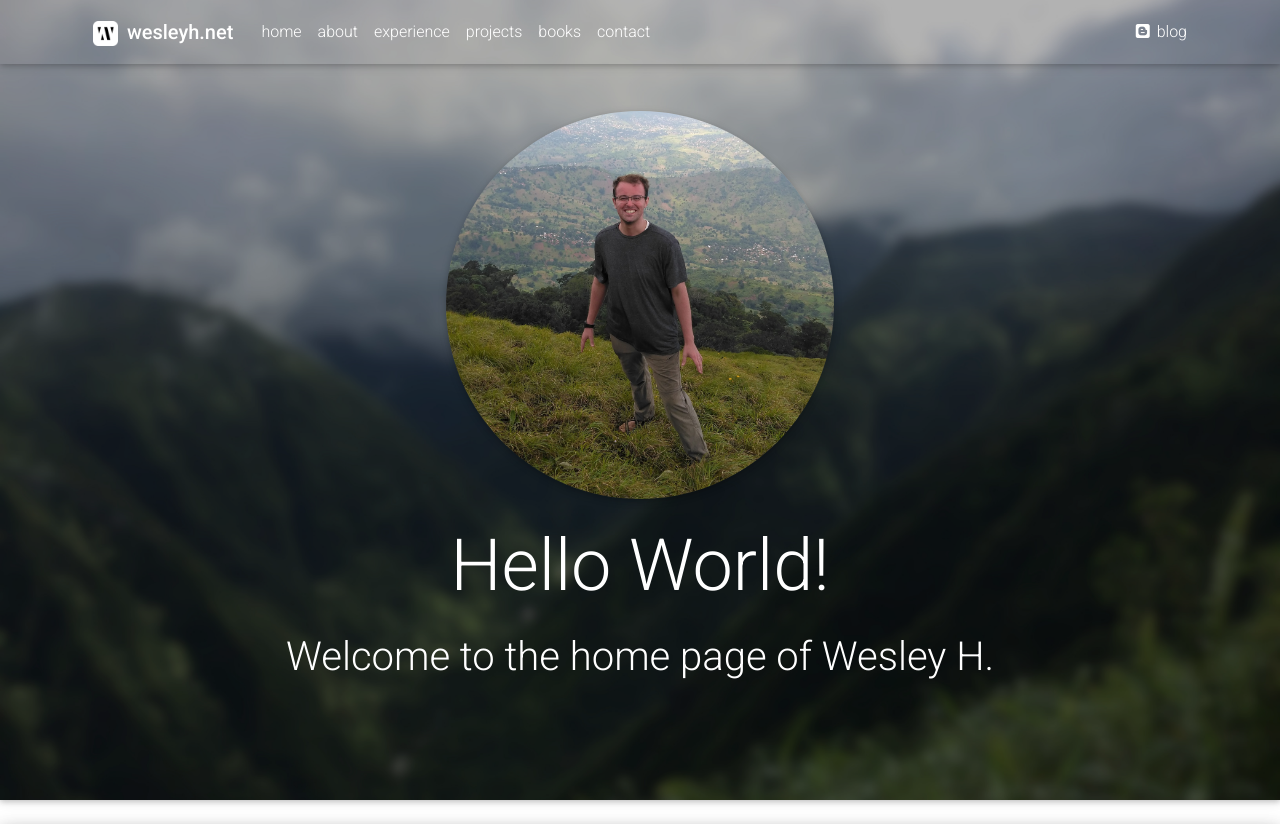
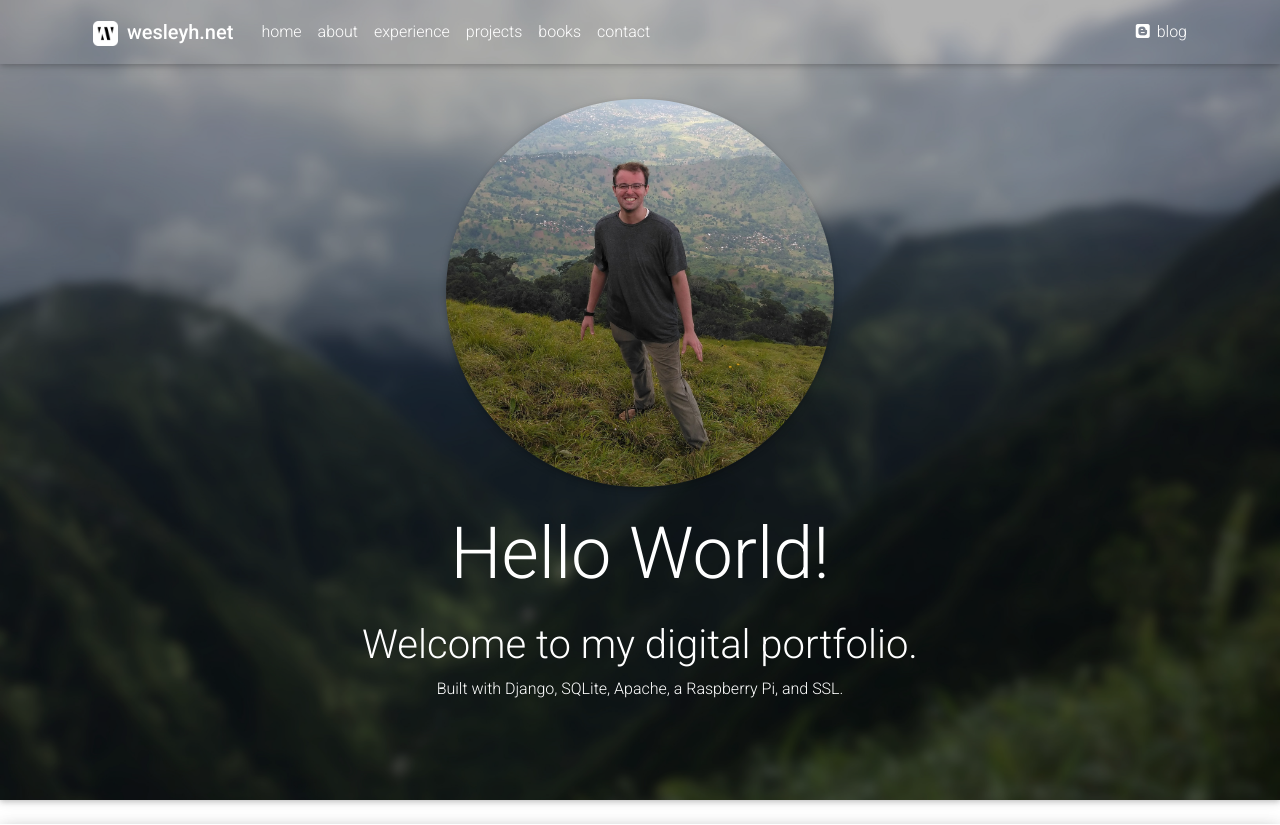
Before and after one commit to wesleyh-dev/django-website, a Django app: template home/templates/home/index.html in a window 1280 px wide. Shown: the top 825 px of the page. Run offline with Django 3.2, Linux system fonts and the light colour scheme; the template is opened without the code that fills it, so the values that code supplies are empty; some libraries are stand-ins or nearby versions.

Commit message:
language adjustments

```diff
--- a/home/templates/home/index.html
+++ b/home/templates/home/index.html
@@ -2,6 +2,7 @@
 
 {% block content %}
 {% load static %}
+
 
 <header id="home">
     <nav id="navbar" class="navbar fixed-top navbar-expand-lg navbar-dark scrolling-navbar transparent">
@@ -51,7 +52,8 @@
                 <div class="container white-text wow fadeInUp text-center">
                     <img src="{% static 'images/profile/landing-prof.jpg' %}" class="rounded-circle z-depth-1 m-auto" style="width: 35%;">
                     <h1 class="display-3 my-4">Hello World!</h1>
-                    <h1 class="h1-responsive">Welcome to the home page of Wesley H.</h1>
+                    <h1 class="h1-responsive">Welcome to my digital portfolio.</h1>
+                    <p class="">Built with Django, SQLite, Apache, a Raspberry Pi, and SSL.</p>
                 </div>
             </div>
         </div>
@@ -89,7 +91,7 @@
 
                         <!-- Grid column -->
                         <div class="col-xl-10 col-md-11 col-10 text-left">
-                            <p class="">My passion for computer science began when I took an introductory CS course during my junior year of college at the suggestion of my roommate. I didn't know what I was getting into at the time, but this course, along with deeply inspiring and passionate professors, sparked a flame that has persisted my entire life. Since then, I earned my Bachelor of Science in Mathematics and Computer Science from Emory University in 2018. With this strong, technical background, I am more than capable of adapting to an ever-expanding technology landscape.</p>
+                            <p >My passion for computer science began when I took an introductory CS course during my junior year of college at the suggestion of my roommate. I didn't know what I was getting into at the time, but this course, along with deeply inspiring and passionate professors, sparked a flame that has persisted my entire life. Since then, I earned my Bachelor of Science in Mathematics and Computer Science from Emory University in 2018. With this strong, technical background, I am more than capable of adapting to an ever-expanding technology landscape.</p>
                         </div>
                         <!-- Grid column -->
 
```
